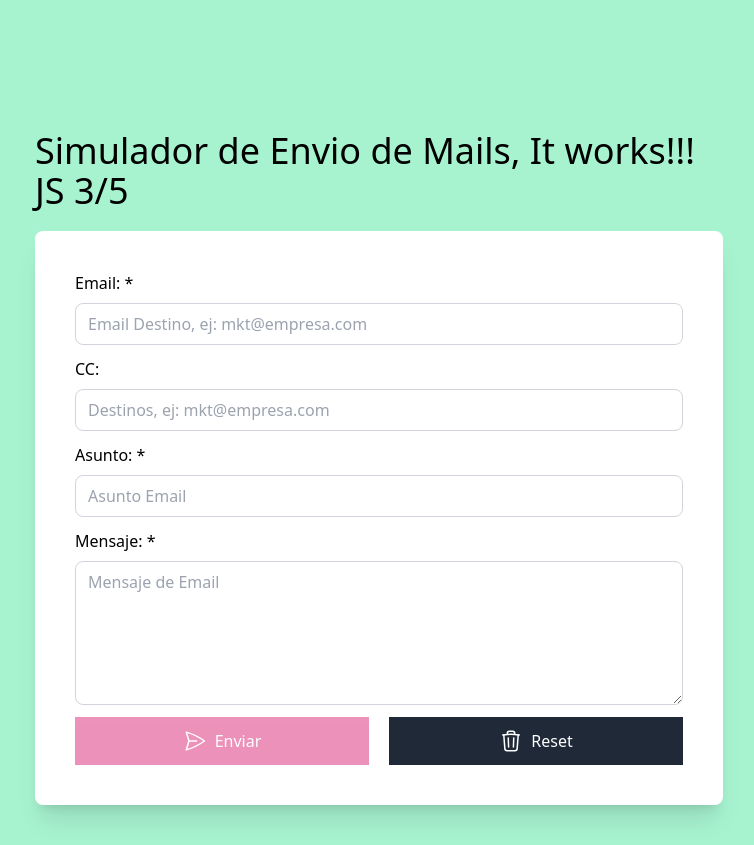
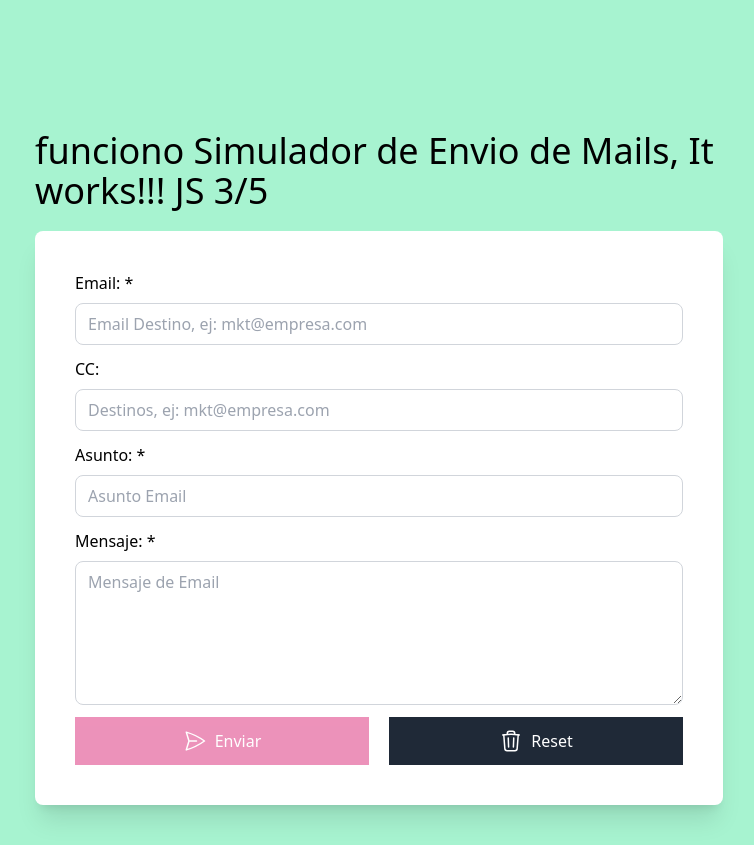
Before and after one commit to KennethTaipe06/BasicJavaScriptApp3, a website: page index.html in a window 1280 px wide. Shown: the part 37-882 px from the top of the page, without its empty margins (261-1015 px from the left). Drawn offline with nearby package versions, Linux system fonts and the light colour scheme.

Commit message:
Update index.html

```diff
--- a/index.html
+++ b/index.html
@@ -13,7 +13,7 @@
 
 <body class="min-h-screen bg-emerald-200">
     <div class="max-w-3xl mx-auto p-10">
-        <h1 class="text-4xl text-gray pt-32"> Simulador de Envio de Mails, It works!!! JS 3/5</h1>
+        <h1 class="text-4xl text-gray pt-32"> funciono Simulador de Envio de Mails, It works!!! JS 3/5</h1>
         <div class="bg-white rounded-lg shadow-xl p-10 mt-5">
             <form id="formulario" class="space-y-3">
                 <div class="flex flex-col space-y-2">
```
